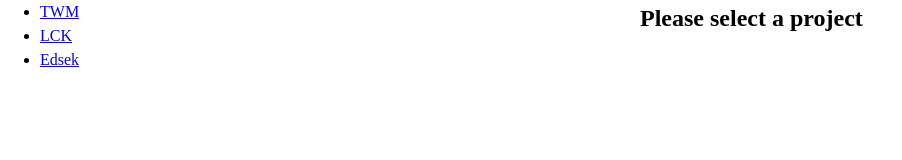
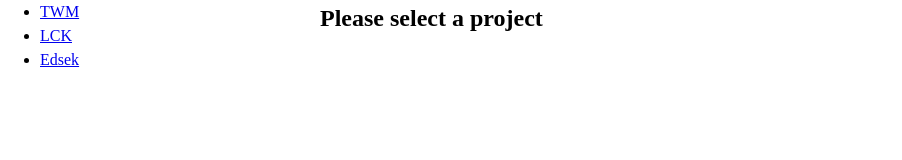
Before and after one commit to lesterc013/top-todo-app, a website built with webpack: page src/template.html in a window 1280 px wide. Shown: the whole page, without its empty margins (0-902 px from the left). Built offline with nearby package versions, Linux system fonts and the light colour scheme.

Commit message:
refactor: Set sidebar column width to 25%

```diff
--- a/src/styles.css
+++ b/src/styles.css
@@ -71,5 +71,5 @@ h6 {
 .container {
   height: 100%;
   display: grid;
-  grid-template-columns: 1fr 1fr;
+  grid-template-columns: 25% 1fr;
 }
```
